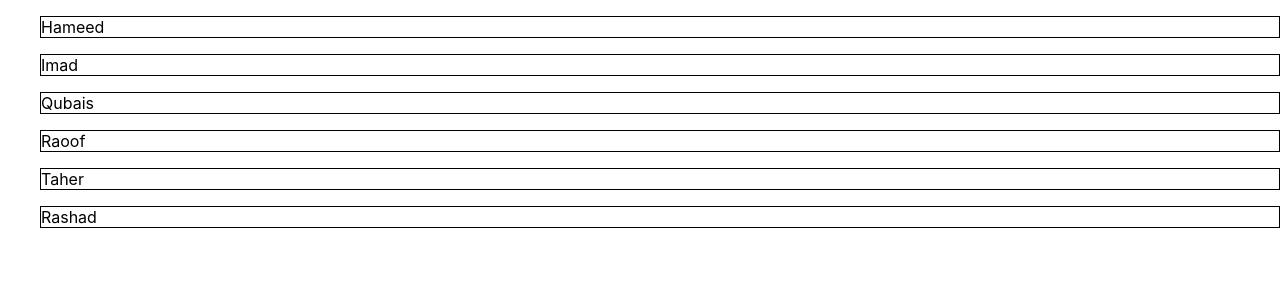
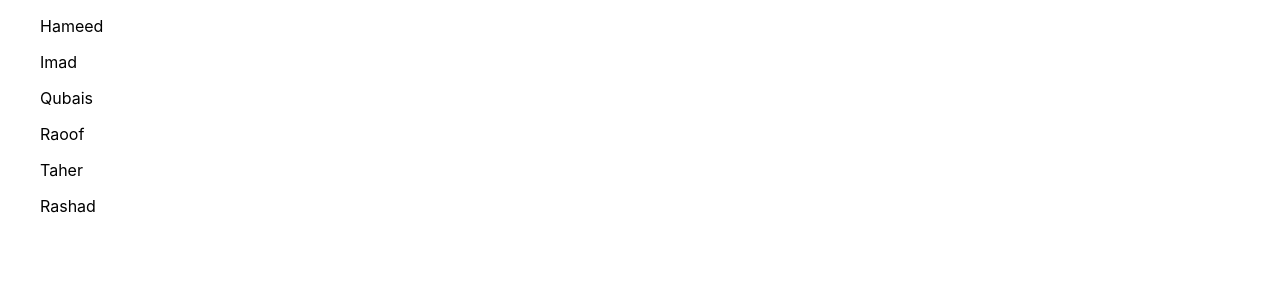
Before and after one commit to abdul-imad/Retailers-Management, a React (Create React App) app: page /customers in a window 1280 px wide. Shown: the top 300 px of the page. Built offline with nearby package versions, Linux system fonts and the light colour scheme.

Commit message:
customers

```diff
--- a/src/components/Customers.js
+++ b/src/components/Customers.js
@@ -8,7 +8,7 @@ function Customers(props) {
                     return <div>
                         <ul>
                             <li style={{listStyle:"none"}}>
-                               <div style={{border:"1px solid black"}}>{customer.customerName}</div>
+                               <div>{customer.customerName}</div>
                             </li>
                         </ul>
                     </div>
```
